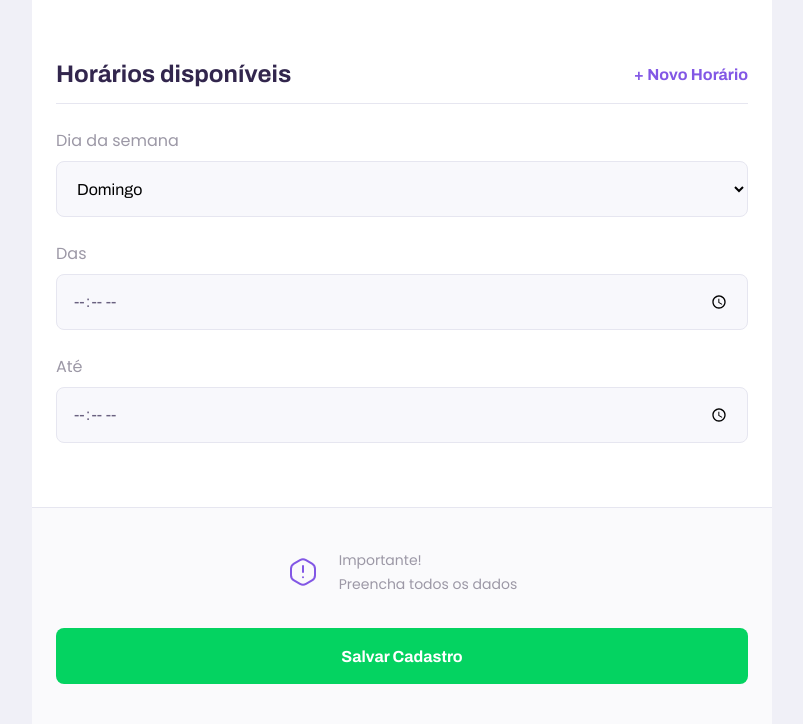
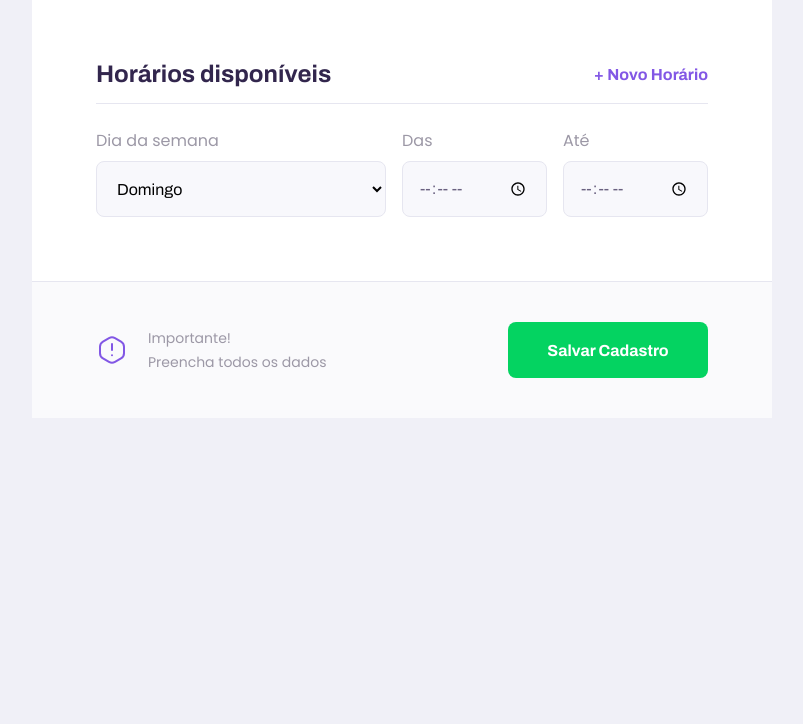
Before and after one commit to thalesmacena/NL-Week, a plain HTML site: page give-classes.html in a window 1280 px wide. Shown: the part 1314-2038 px from the top of the page, without its empty margins (238-1041 px from the left). After the commit the page ends 1732 px from the top, so only its background shows below. Drawn offline with Linux system fonts and the light colour scheme.

Commit message:
Finalização do Design Desktop da página give classes

```diff
--- a/give-classes.html
+++ b/give-classes.html
@@ -86,9 +86,9 @@
           </div>
         </fieldset>
 
-        <fieldset>
+        <fieldset id="schedule-items">
           <legend>Horários disponíveis
-            <button id="addd-time">+ Novo Horário</button>
+            <button id="add-time">+ Novo Horário</button>
           </legend>
 
           <div class="schedule-item">
--- a/styles/partials/page-give-classes.css
+++ b/styles/partials/page-give-classes.css
@@ -121,4 +121,36 @@
   #page-give-classes #container{
     max-width: 100vw;
   }
+
+  #page-give-classes .page-header .header-content {
+    margin-bottom: 0;
+  }
+
+  #page-give-classes main fieldset {
+    padding: 0 64px;
+  }
+
+  .schedule-item {
+    display: grid;
+    grid-template-columns: 2fr 1fr 1fr;
+    column-gap: 1.6rem;
+  }
+
+  #page-give-classes #schedule-items .select-block+.input-block,
+  #page-give-classes #schedule-items .input-block+.input-block {
+    margin-top: 0;
+  }
+
+  #page-give-classes main footer {
+    padding: 40px 64px;
+
+    display: flex;
+    align-items: center;
+    justify-content: space-between;
+  }
+
+  #page-give-classes main footer button {
+    margin-top: 0;
+    width: 200px;
+  }
 }
```
